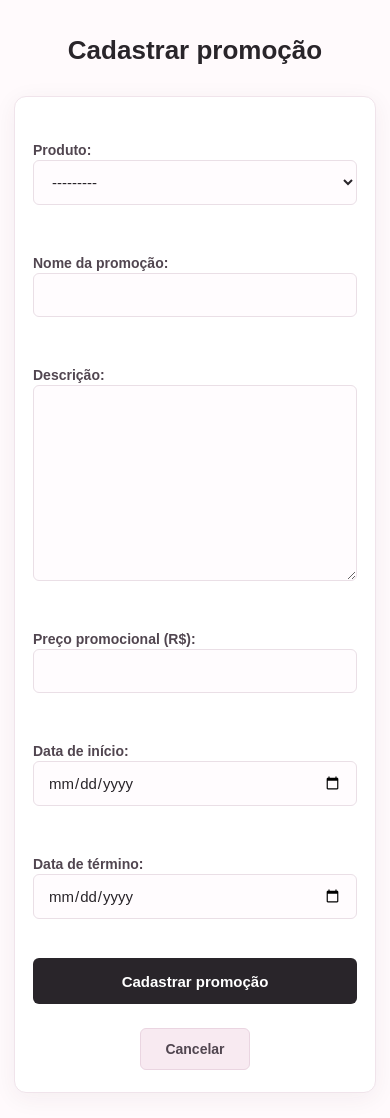
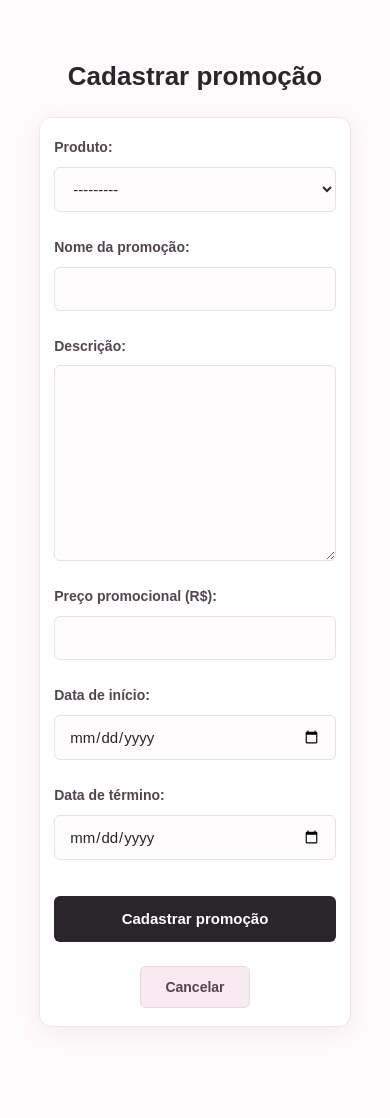
Before and after one commit to mpadilhadesouza58-spec/mafebeautyatu, a Django app: page /produtos/promocoes/nova/ in a window 390 px wide. After the commit the page ends 1027 px from the top, so only its background shows below. Run offline with Django 5.2, Linux system fonts and the light colour scheme; data that the repository does not hold is empty.

Commit message:
fiz ajustes no CSS do formulário de cadastro de promoções para manter o mesmo layout e estilo do formulário de produtos.

```diff
--- a/produtos/templates/produtos/produto_form.html
+++ b/produtos/templates/produtos/produto_form.html
@@ -5,6 +5,7 @@
     <meta charset="UTF-8">
     <meta name="viewport" content="width=device-width, initial-scale=1.0">
     <link rel="stylesheet" href="{% static 'css/produtos.css' %}">
+
 
     <title>{% if object %} Editar Produto {% else %} Cadastrar Produto {% endif %}</title>
 </head>
--- a/produtos/templates/produtos/promocao_form.html
+++ b/produtos/templates/produtos/promocao_form.html
@@ -1,3 +1,4 @@
+
 {% load static %}
 <!DOCTYPE html>
 <html lang="pt-br">
@@ -8,6 +9,7 @@
     <link rel="stylesheet" href="{% static 'css/produtos.css' %}">
 </head>
 <body>
+    <div class="container">
         <h1>Cadastrar promoção</h1>
 
         <form method="post">
@@ -20,5 +22,6 @@
                 Cancelar
             </a>
         </form>
+    </div>
 </body>
 </html>
--- a/static/css/produtos.css
+++ b/static/css/produtos.css
@@ -1,11 +1,22 @@
+
+/* =========================================
+   CONFIGURAÇÕES GERAIS
+   ========================================= */
+
 * {
     box-sizing: border-box;
 }
 
+html {
+    width: 100%;
+    min-height: 100%;
+}
+
 body {
+    width: 100%;
+    min-height: 100vh;
     margin: 0;
     padding: 0;
-    min-height: 100vh;
     background-color: #FFFAFC;
     color: #29252A;
     font-family: Arial, Helvetica, sans-serif;
@@ -27,10 +38,10 @@ a:hover {
    ========================================= */
 
 body > h1 {
+    margin: 45px 20px 30px;
     text-align: center;
     font-size: 32px;
     font-weight: 700;
-    margin: 45px 20px 30px;
 }
 
 body > a {
@@ -82,12 +93,15 @@ body > form button:hover {
 }
 
 body > hr {
+    margin: 30px 5%;
     border: none;
     border-top: 1px solid #F2E8EE;
-    margin: 30px 5%;
 }
 
-/* Cartões de produtos */
+/* =========================================
+   CARTÕES DOS PRODUTOS
+   ========================================= */
+
 body > div {
     display: inline-block;
     vertical-align: top;
@@ -144,9 +158,9 @@ body > div a:first-of-type:hover {
 
 /* Mensagem quando não há produtos */
 body > p {
+    max-width: 650px;
     margin: 35px auto;
     padding: 30px 20px;
-    max-width: 650px;
     text-align: center;
     background-color: #FFF0F6;
     border-radius: 8px;
@@ -155,33 +169,53 @@ body > p {
 
 /* =========================================
    FORMULÁRIO DE CADASTRO E EDIÇÃO
+   Identificação pela classe .container
    ========================================= */
 
-body:has(textarea) {
+/* Fundo da página */
+body:has(.container) {
+    width: 100%;
     min-height: 100vh;
-    padding: 35px 5%;
+    margin: 0;
+    padding: 24px 2%;
     background-color: #FFFAFC;
 }
 
-/* Título do formulário */
-body:has(textarea) h1 {
+/* Container ocupa a largura disponível */
+body:has(.container) .container {
+    display: block;
+    width: 100%;
+    max-width: none;
+    min-height: calc(100vh - 48px);
+    margin: 0;
+    padding: 0;
+    background: transparent;
+    border: none;
+    border-radius: 0;
+    box-shadow: none;
+}
+
+/* Título */
+body:has(.container) .container h1 {
+    width: 100%;
+    margin: 10px 0 25px;
+    color: #29252A;
     text-align: center;
     font-size: clamp(26px, 3vw, 36px);
-    margin: 10px auto 30px;
-    color: #29252A;
+    font-weight: 700;
 }
 
-/* Cartão do formulário */
-body:has(textarea) form {
+/* Formulário em largura total */
+body:has(.container) .container form {
     display: flex;
     flex-direction: column;
     align-items: stretch;
     gap: 12px;
 
     width: 100%;
-    max-width: 1000px;
-    margin: 0 auto;
-    padding: clamp(22px, 4vw, 45px);
+    max-width: none;
+    margin: 0;
+    padding: clamp(20px, 3vw, 40px);
 
     background-color: #FFFFFF;
     border: 1px solid #F0E4EB;
@@ -189,22 +223,31 @@ body:has(textarea) form {
     box-shadow: 0 5px 24px rgba(60, 35, 50, 0.06);
 }
 
-/* Rótulos dos campos */
-body:has(textarea) form label {
+/* Cada campo gerado por form.as_p */
+body:has(.container) .container form p {
     display: block;
-    margin: 8px 0 2px;
+    width: 100%;
+    margin: 0 0 12px;
+}
+
+/* Rótulos */
+body:has(.container) .container form label {
+    display: block;
+    margin: 0 0 7px;
     color: #514650;
     font-size: 14px;
     font-weight: 600;
 }
 
-/* Campos de entrada */
-body:has(textarea) form input:not([type="hidden"]):not([type="submit"]),
-body:has(textarea) form textarea,
-body:has(textarea) form select {
+/* Campos de entrada, categorias e descrição */
+body:has(.container) .container form input:not([type="hidden"]):not([type="submit"]),
+body:has(.container) .container form select,
+body:has(.container) .container form textarea {
     display: block;
     width: 100%;
+    max-width: none;
     min-height: 44px;
+    margin: 0;
     padding: 12px 14px;
 
     background-color: #FFFCFE;
@@ -217,29 +260,28 @@ body:has(textarea) form select {
 }
 
 /* Campo de descrição */
-body:has(textarea) form textarea {
-    min-height: 150px;
+body:has(.container) .container form textarea {
+    min-height: 130px;
     resize: vertical;
 }
 
 /* Lista de categorias */
-body:has(textarea) form select {
+body:has(.container) .container form select {
     cursor: pointer;
 }
 
-/* Destaque ao selecionar os campos */
-body:has(textarea) form input:focus,
-body:has(textarea) form textarea:focus,
-body:has(textarea) form select:focus {
+/* Foco nos campos */
+body:has(.container) .container form input:focus,
+body:has(.container) .container form select:focus,
+body:has(.container) .container form textarea:focus {
     outline: none;
     border-color: #D4A1B8;
     box-shadow: 0 0 0 3px rgba(212, 161, 184, 0.15);
 }
 
-/* Botão de cadastrar ou salvar */
-body:has(textarea) form button,
-body:has(textarea) form input[type="submit"],
-body:has(textarea) form button[type="submit"] {
+/* Botão cadastrar ou salvar */
+body:has(.container) .container form button,
+body:has(.container) .container form input[type="submit"] {
     display: block;
     width: 100%;
     min-height: 46px;
@@ -257,13 +299,13 @@ body:has(textarea) form button[type="submit"] {
     transition: background-color 0.2s ease;
 }
 
-body:has(textarea) form button:hover,
-body:has(textarea) form input[type="submit"]:hover {
+body:has(.container) .container form button:hover,
+body:has(.container) .container form input[type="submit"]:hover {
     background-color: #514650;
 }
 
-/* Botão Cancelar */
-body:has(textarea) a {
+/* Botão Cancelar dentro do formulário */
+body:has(.container) .container form a {
     display: block;
     width: fit-content;
     max-width: 100%;
@@ -281,61 +323,14 @@ body:has(textarea) a {
     font-weight: 600;
 }
 
-body:has(textarea) a:hover {
+body:has(.container) .container form a:hover {
     background-color: #F0DCE7;
     color: #29252A;
 }
 
 /* =========================================
-   RESPONSIVIDADE
+   BOTÕES DE CADASTRO DA LISTAGEM
    ========================================= */
-
-@media (max-width: 900px) {
-    body > div {
-        width: 42%;
-        margin: 15px 3.5%;
-    }
-}
-
-@media (max-width: 600px) {
-    body > h1 {
-        font-size: 27px;
-        margin-top: 30px;
-    }
-
-    body > div {
-        display: block;
-        width: auto;
-        min-height: auto;
-        margin: 18px 16px;
-        padding: 22px;
-    }
-
-    body > form:not(:has(textarea)) {
-        align-items: stretch;
-    }
-
-    body > form input[type="text"] {
-        width: 100%;
-    }
-
-    body > form button {
-        width: 100%;
-    }
-
-    body:has(textarea) {
-        padding: 25px 14px;
-    }
-
-    body:has(textarea) form {
-        padding: 22px 18px;
-    }
-
-    body:has(textarea) form textarea {
-        min-height: 120px;
-    }
-}
-/* Botões de cadastro lado a lado */
 
 .botoes-cadastro {
     display: flex;
@@ -363,7 +358,59 @@ body:has(textarea) a:hover {
     color: #FFFFFF;
 }
 
-@media (max-width: 480px) {
+/* =========================================
+   RESPONSIVIDADE
+   ========================================= */
+
+@media (max-width: 900px) {
+    body > div {
+        width: 42%;
+        margin: 15px 3.5%;
+    }
+}
+
+@media (max-width: 600px) {
+    body > h1 {
+        margin-top: 30px;
+        font-size: 27px;
+    }
+
+    body > div {
+        display: block;
+        width: auto;
+        min-height: auto;
+        margin: 18px 16px;
+        padding: 22px;
+    }
+
+    body > form:not(:has(textarea)) {
+        align-items: stretch;
+    }
+
+    body > form input[type="text"] {
+        width: 100%;
+    }
+
+    body > form button {
+        width: 100%;
+    }
+
+    body:has(.container) {
+        padding: 16px 10px;
+    }
+
+    body:has(.container) .container {
+        min-height: calc(100vh - 32px);
+    }
+
+    body:has(.container) .container form {
+        padding: 20px 16px;
+    }
+
+    body:has(.container) .container form textarea {
+        min-height: 120px;
+    }
+
     .botoes-cadastro {
         flex-direction: column;
         padding: 0 20px;
@@ -371,6 +418,61 @@ body:has(textarea) a:hover {
 
     .botoes-cadastro .botao-cadastro {
         width: 100%;
-        box-sizing: border-box;
     }
 }
+/* Ajuste do tamanho do formulário */
+body .container {
+    width: 85% !important;
+    max-width: 900px !important;
+    min-height: auto !important;
+    margin: 35px auto !important;
+    padding: 30px !important;
+    box-sizing: border-box;
+}
+
+body .container h1 {
+    margin-bottom: 24px;
+}
+
+body .container form {
+    gap: 12px;
+}
+
+body .container form textarea {
+    min-height: 90px;
+}
+
+@media (max-width: 600px) {
+    body .container {
+        width: 95% !important;
+        margin: 15px auto !important;
+        padding: 20px !important;
+    }
+}
+
+/* Formulário de promoções */
+body:has(.container) .container {
+    width: 85%;
+    max-width: 900px;
+    min-height: auto;
+    margin: 35px auto;
+    padding: 30px;
+}
+
+body:has(.container) .container form {
+    width: 100%;
+    max-width: 100%;
+    padding: 25px;
+}
+
+@media (max-width: 600px) {
+    body:has(.container) .container {
+        width: 95%;
+        margin: 15px auto;
+        padding: 15px;
+    }
+
+    body:has(.container) .container form {
+        padding: 18px 14px;
+    }
+}
```
Also changed, not shown: produtos/migrations/0002_promocao.py (added). Lines whose indentation alone changed are shown as unchanged.
